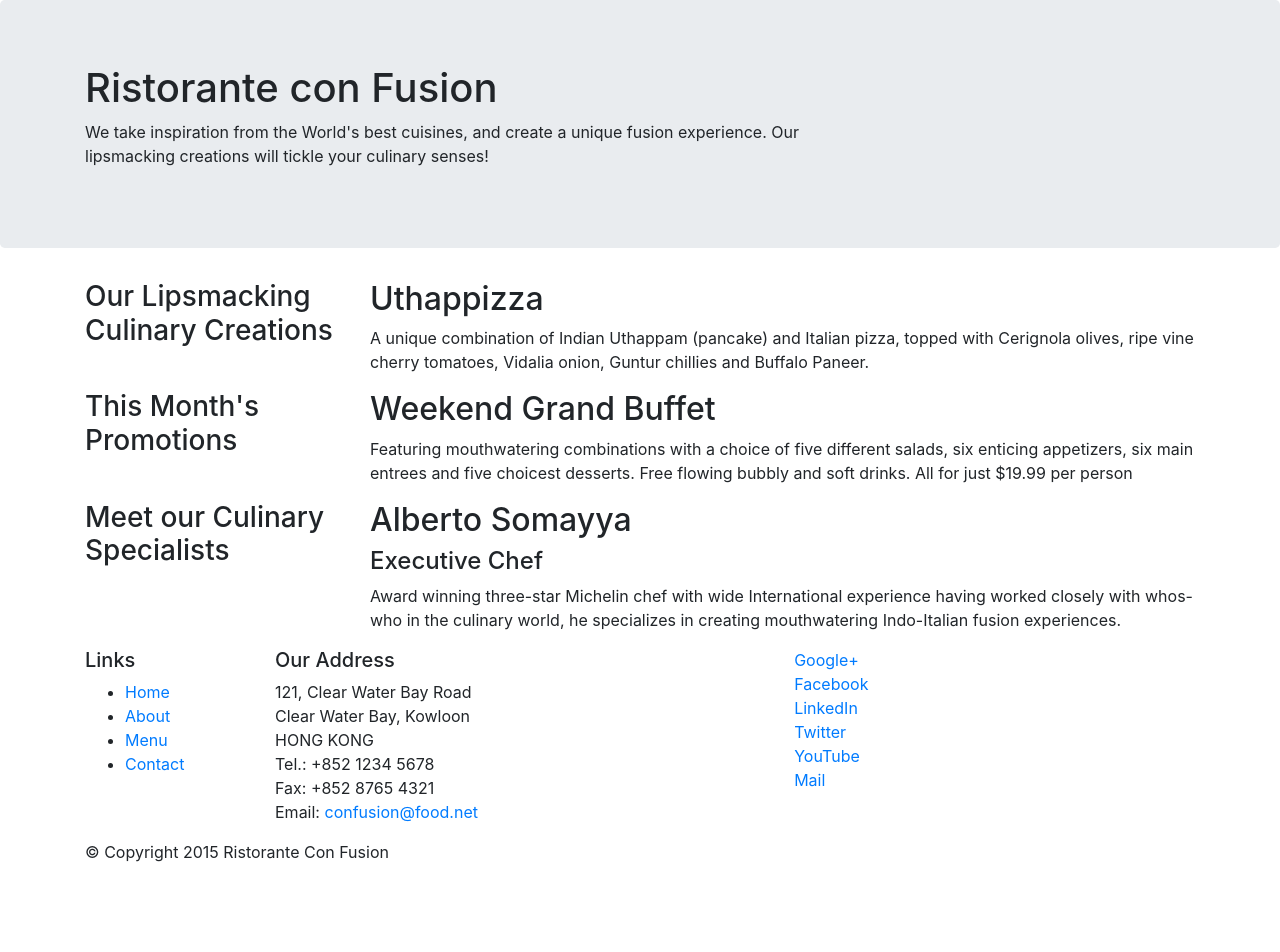
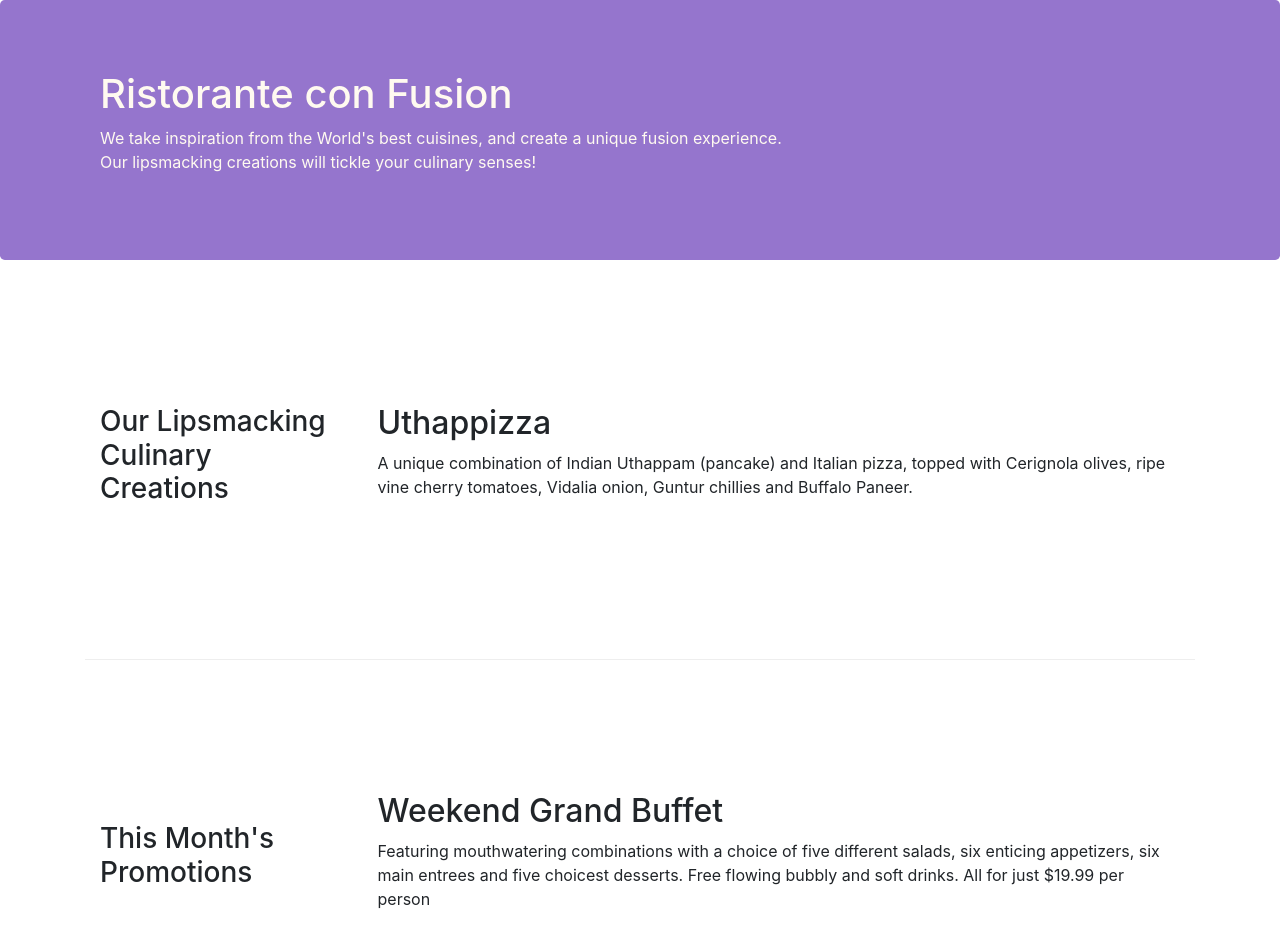
Before and after one commit to subhamskm/confusion, a website: page index.html in a window 1280 px wide. Shown: the top 952 px of the page. Before the commit the page ends 880 px from the top, so only its background shows below. Drawn offline with nearby package versions, Linux system fonts and the light colour scheme.

Commit message:
Bootstrap Grid Part 2

```diff
--- /dev/null
+++ b/css/styles.css
@@ -0,0 +1,29 @@
+.row-header{
+    margin:0px auto;
+    padding:0px;
+}
+.row-content{
+    margin:0px auto;
+    padding: 50px 0px 50px 0px;
+    border-bottom: 1px ridge;
+    min-height:400px;
+}
+
+.footer{
+    background-color: #D1C4E9;
+    margin:0px auto;
+    padding:20px 0px 20px 0px;
+}
+
+.jumbotron{
+    padding:70px 30px 70px 30px;
+    margin:0px auto;
+    background: #9575CD;
+    color:floralwhite;
+}
+
+address{
+    font-size:80%;
+    margin:0px;
+    color:#0f0f0f;
+}
--- a/index.html
+++ b/index.html
@@ -9,6 +9,7 @@
 
     <!-- Bootstrap CSS -->
     <link rel="stylesheet" href="node_modules/bootstrap/dist/css/bootstrap.min.css">
+    <link rel="stylesheet" href="css/styles.css">
     <title>Ristorante Con Fusion</title>
 </head>
 
@@ -16,7 +17,7 @@
 
     <header class="jumbotron">
         <div class="container">
-            <div class="row">
+            <div class="row row-header">
                 <div class="col-12 col-sm-8">
                     <h1>Ristorante con Fusion</h1>
                     <p>We take inspiration from the World's best cuisines, and create a unique fusion experience. Our lipsmacking creations will tickle your culinary senses!</p>
@@ -28,18 +29,18 @@
     </header>
 
     <div class="container">
-        <div class="row">
-            <div class="col-sm-4 push-sm-8 col-md-3 push-md-9">
+        <div class="row row-content align-items-center">
+            <div class="col-sm-4 col-md-3 flex-last">
                 <h3>Our Lipsmacking Culinary Creations</h3>
             </div>
-            <div class="col-sm pull-sm-4 col-md pull-sm-3">
+            <div class="col-sm col-md flex-first">
                 <h2>Uthappizza</h2>
                 <p>A unique combination of Indian Uthappam (pancake) and Italian pizza, topped with Cerignola olives, ripe vine cherry tomatoes, Vidalia onion, Guntur chillies and Buffalo Paneer.</p>
             </div>
         </div>
 
 
-        <div class="row">
+        <div class="row row-content align-items-center">
             <div class="col-sm-4 col-md-3">
                 <h3>This Month's Promotions</h3>
             </div>
@@ -49,11 +50,11 @@
             </div>
         </div>
 
-        <div class="row">
-            <div class="col-sm-4 push-sm-8 col-md-3 push-md-9">
+        <div class="row row-content align-items-center">
+            <div class="col-sm-4 col-md-3 flex-last">
                 <h3>Meet our Culinary Specialists</h3>
             </div>
-            <div class="col-sm pull-sm-4 col-md pull-sm-3">
+            <div class="col-sm col-md flex-first">
                 <h2>Alberto Somayya</h2>
                 <h4>Executive Chef</h4>
                 <p>Award winning three-star Michelin chef with wide International experience having worked closely with whos-who in the culinary world, he specializes in creating mouthwatering Indo-Italian fusion experiences. </p>
@@ -61,12 +62,12 @@
         </div>
     </div>
 
-    <footer>
+    <footer class="footer">
         <div class="container">
             <div class="row">
                 <div class="col-5 col-sm-2">
                     <h5>Links</h5>
-                    <ul>
+                    <ul class="list-unstyled">
                         <li><a href="#">Home</a></li>
                         <li><a href="#">About</a></li>
                         <li><a href="#">Menu</a></li>
@@ -84,8 +85,8 @@
 		              Email: <a href="mailto:confusion@food.net">confusion@food.net</a>
 		           </address>
                 </div>
-                <div class="col col-sm-4">
-                    <div class="col-5 offset-1 col-sm-2">
+                <div class="col col-sm-4 align-self-center">
+                    <div style="text-align:center">
                         <a href="http://google.com/+">Google+</a>
                         <a href="http://www.facebook.com/profile.php?id=">Facebook</a>
                         <a href="http://www.linkedin.com/in/">LinkedIn</a>
@@ -95,7 +96,7 @@
                     </div>
                 </div>
            </div>
-           <div class="row">
+           <div class="row justify-content-center">
                 <div class="col-auto">
                     <p>© Copyright 2015 Ristorante Con Fusion</p>
                 </div>
```
